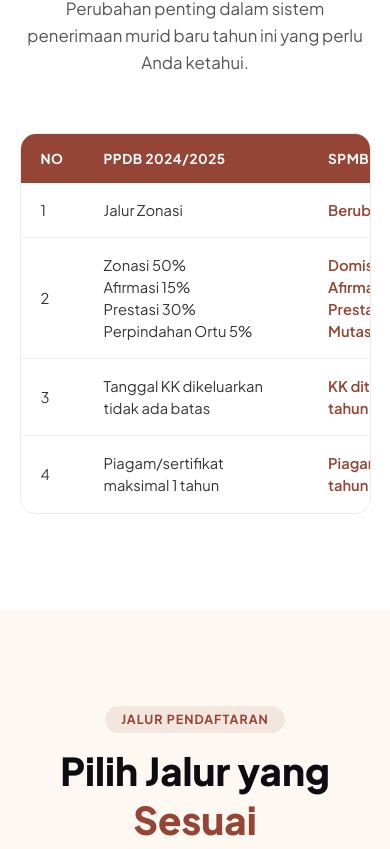
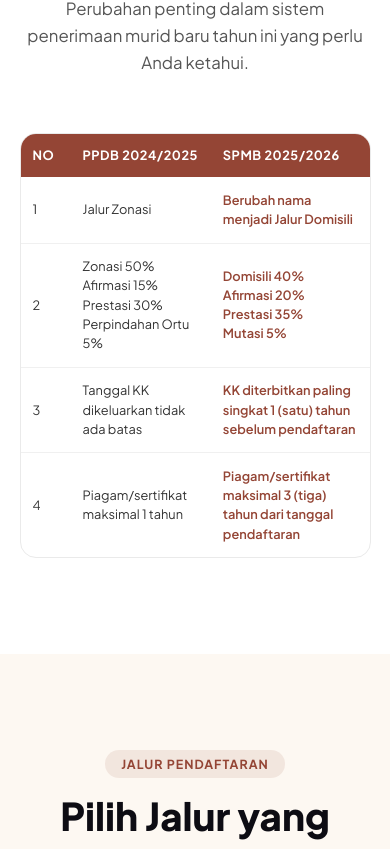
Before and after one commit to Santosa-Dev1507/website-smpn5-klaten, a Next.js app: page /spmb in a window 390 px wide. Shown: the part 2533-3382 px from the top of the page. Built offline with nearby package versions, Linux system fonts and the light colour scheme.

Commit message:
Fix table width to fit on mobile screen without scrolling

```diff
--- a/app/page.module.css
+++ b/app/page.module.css
@@ -45,11 +45,11 @@
 
 /* ===== HERO ANNOUNCEMENT ===== */
 .announcementAlert {
-  display: flex; align-items: center; gap: 1rem;
+  display: flex; align-items: center; gap: 1rem; flex-wrap: wrap; justify-content: center;
   background: var(--light); padding: 1rem 1.25rem;
   border-radius: 16px; border: 1px solid var(--secondary);
   box-shadow: 0 8px 24px rgba(148,69,53,0.1);
-  margin-bottom: 2rem; width: 100%; max-width: 460px;
+  margin-bottom: 2rem; width: 100%; max-width: 460px; box-sizing: border-box;
   animation: slideDown 0.5s ease-out;
 }
 .announcementIcon { font-size: 2.2rem; }
@@ -371,6 +371,7 @@
 @media (max-width: 900px) {
   .hero { grid-template-columns: 1fr; text-align: center; }
   .heroContent { align-items: center; }
+  .announcementAlert { margin: 0 auto 2rem; }
   .heroImageContainer { display: none; }
   .heroDescription { max-width: 100%; }
   .heroActions { justify-content: center; }
--- a/app/spmb/page.tsx
+++ b/app/spmb/page.tsx
@@ -125,7 +125,7 @@ export default function SpmbPage() {
           <h2>4 Hal Baru dalam <span className={styles.highlight}>SPMB 2025/2026</span></h2>
           <p>Perubahan penting dalam sistem penerimaan murid baru tahun ini yang perlu Anda ketahui.</p>
         </div>
-        <div style={{ maxWidth: "1000px", margin: "0 auto" }} className={styles.tableWrapper}>
+        <div style={{ width: "100%", maxWidth: "1000px", margin: "0 auto" }} className={styles.tableWrapper}>
           <table className={styles.table}>
             <thead>
               <tr>
--- a/app/spmb/spmb.module.css
+++ b/app/spmb/spmb.module.css
@@ -84,10 +84,11 @@
 
 /* TWO COL */
 .twoCol { display: grid; grid-template-columns: 1fr 1fr; gap: 5rem; max-width: 1100px; margin: 0 auto; align-items: flex-start; }
+.twoCol > div { min-width: 0; width: 100%; }
 .colTitle { font-size: 2rem; font-weight: 800; margin-bottom: 1.75rem; margin-top: 0.5rem; color: #0D0C13; }
 
 /* TABLE */
-.tableWrapper { overflow-x: auto; border-radius: 16px; border: 1px solid #eaeaea; margin-bottom: 1rem; background: #fff; }
+.tableWrapper { width: 100%; max-width: 100%; overflow-x: auto; border-radius: 16px; border: 1px solid #eaeaea; margin-bottom: 1rem; background: #fff; }
 .table { width: 100%; border-collapse: collapse; min-width: 600px; }
 .table thead tr { background: #944535; }
 .table th { padding: 1rem 1.25rem; text-align: left; font-size: 0.85rem; font-weight: 700; color: #fff; text-transform: uppercase; letter-spacing: 0.5px; }
@@ -179,4 +180,7 @@
   .heroStats { flex-direction: column; gap: 1rem; }
   .heroStatDivider { width: 60px; height: 1px; }
   .ctaInner h2 { font-size: 1.8rem; }
+  .table { min-width: 100%; }
+  .table th, .table td { padding: 0.85rem 0.75rem; font-size: 0.8rem; }
+  .syaratItem p { word-break: break-word; }
 }
```
